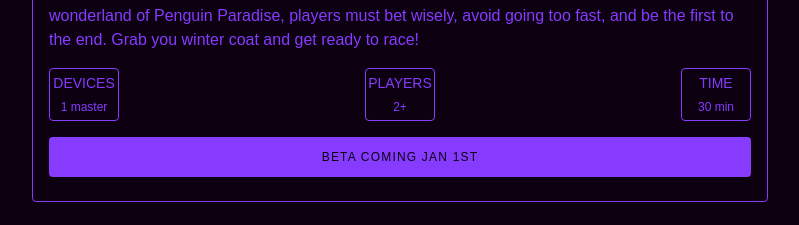
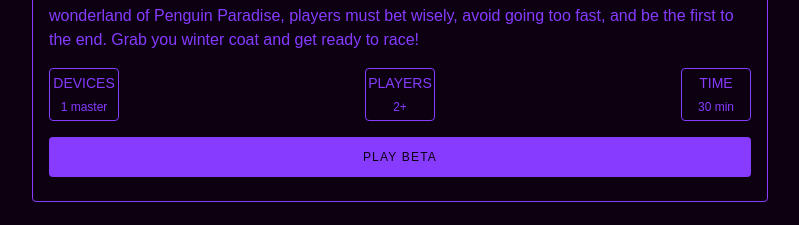
Before and after one commit to Jameson13B/neon-fiction, a React (Vite) app: page / in a window 1280 px wide. Shown: the part 1080-1305 px from the top of the page, without its empty margins (240-1039 px from the left). Built offline with nearby package versions, Linux system fonts and the light colour scheme; a web font is replaced by a local one.

Commit message:
Update Penguin Paradise game link and button text in App.jsx to direct users to the beta version

```diff
--- a/src/App.jsx
+++ b/src/App.jsx
@@ -84,21 +84,8 @@ const pods = [
     devicesNeeded: "1 master",
     playersNeeded: "2+",
     timeNeeded: "30 min",
-    onClick: () => {
-      toast(
-        () => (
-          <div style={{ textAlign: "left" }}>
-            <strong>Coming soon!</strong>
-            <p>Penguin Paradise is finished and pending beta release.</p>
-          </div>
-        ),
-        {
-          icon: <PenguinIcon />,
-          style: toastStyles,
-        }
-      )
-    },
-    buttonText: "Beta Coming Jan 1st",
+    onClick: () => window.open("https://ppracing.neonfiction.games/", "_blank"),
+    buttonText: "Play Beta",
   },
   {
     title: "Hipster Heights",
```
